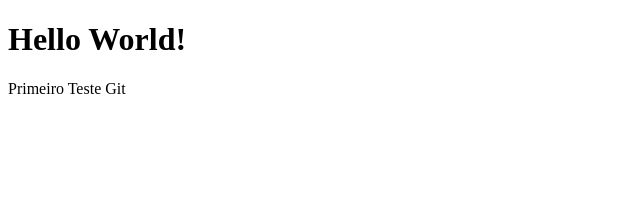
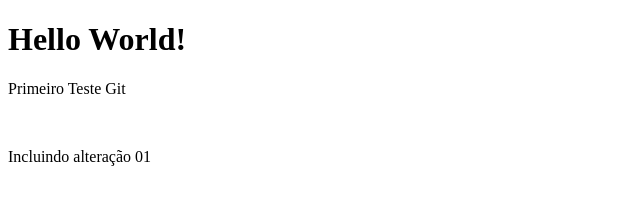
Before and after one commit to renatolidiaguerra/Projeto01, a plain HTML site: page index.html in a window 1280 px wide. Shown: the whole page, without its empty margins (0-640 px from the left). Drawn offline with Linux system fonts and the light colour scheme.

Commit message:
Segundo Commit - testando alteração 01/02

```diff
--- a/index.html
+++ b/index.html
@@ -7,5 +7,7 @@
 	<body>
 		<h1>Hello World!</h1>
 		<p>Primeiro Teste Git </p>
+		<br>
+		<p>Incluindo alteração 01</p>
 	</body>
 </html>
```
